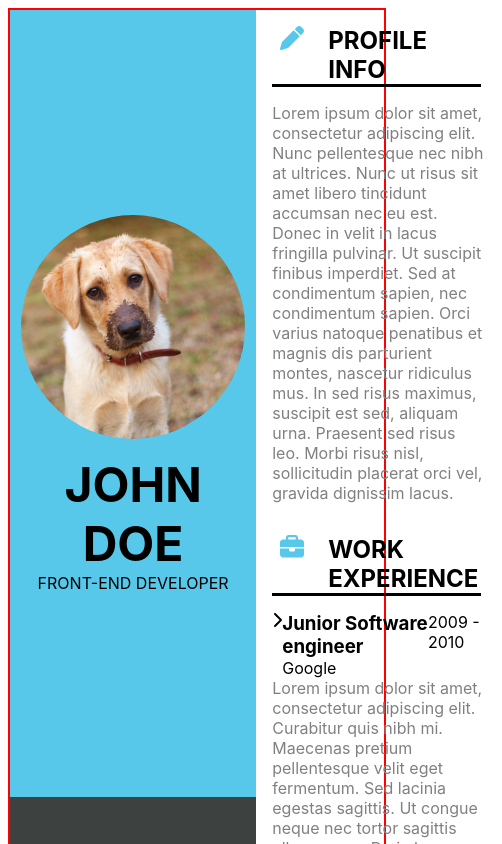
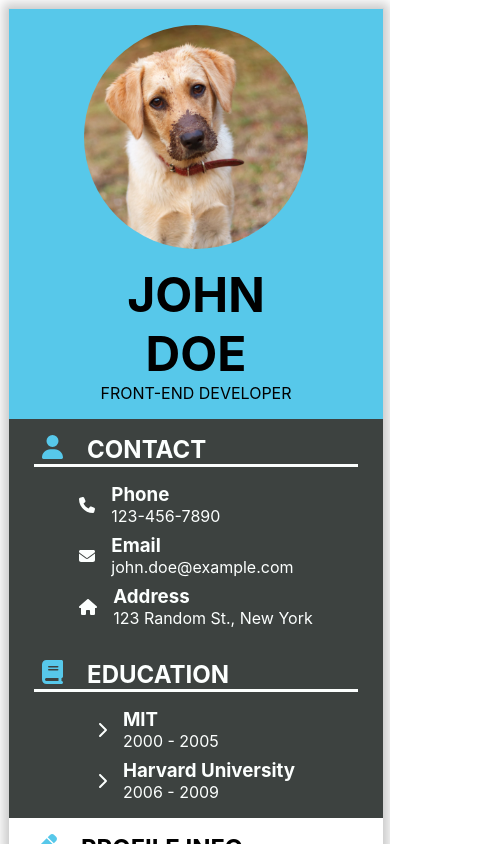
Before and after one commit to jozef-hudec-27/cv-master, a React (Create React App) app: page / in a window 390 px wide. Shown: the top 844 px of the page, 502 px wide, since content can reach past the window. Built offline with nearby package versions, Linux system fonts and the light colour scheme.

Commit message:
Make cv 1-column on small devices

```diff
--- a/src/index.css
+++ b/src/index.css
@@ -30,21 +30,18 @@ h2 svg {
   color: rgb(87, 200, 234);
 }
 
-#root {
-  height: 100vh;
-}
-
 .cv-wrapper {
   height: 100%;
 }
 
 #cv {
-  border: 2px solid red;
   aspect-ratio: 1 / 1.4;
   display: grid;
   grid-template-columns: 1fr 1.5fr;
   width: 50%;
   margin: 0 auto;
+  border: 1px solid lightgrey;
+  box-shadow: 0 0 10px 5px rgba(0, 0, 0, 0.2);
 }
 
 #main {
@@ -61,6 +58,7 @@ h2 svg {
   background-color: rgb(87, 200, 234);
   flex: 1;
   text-transform: uppercase;
+  padding: 16px;
 }
 
 #profile img {
@@ -160,4 +158,8 @@ h2 svg {
 }
 
 @media (max-width: 576px) {
+  #cv {
+    display: flex;
+    flex-direction: column;
+  }
 }
```
